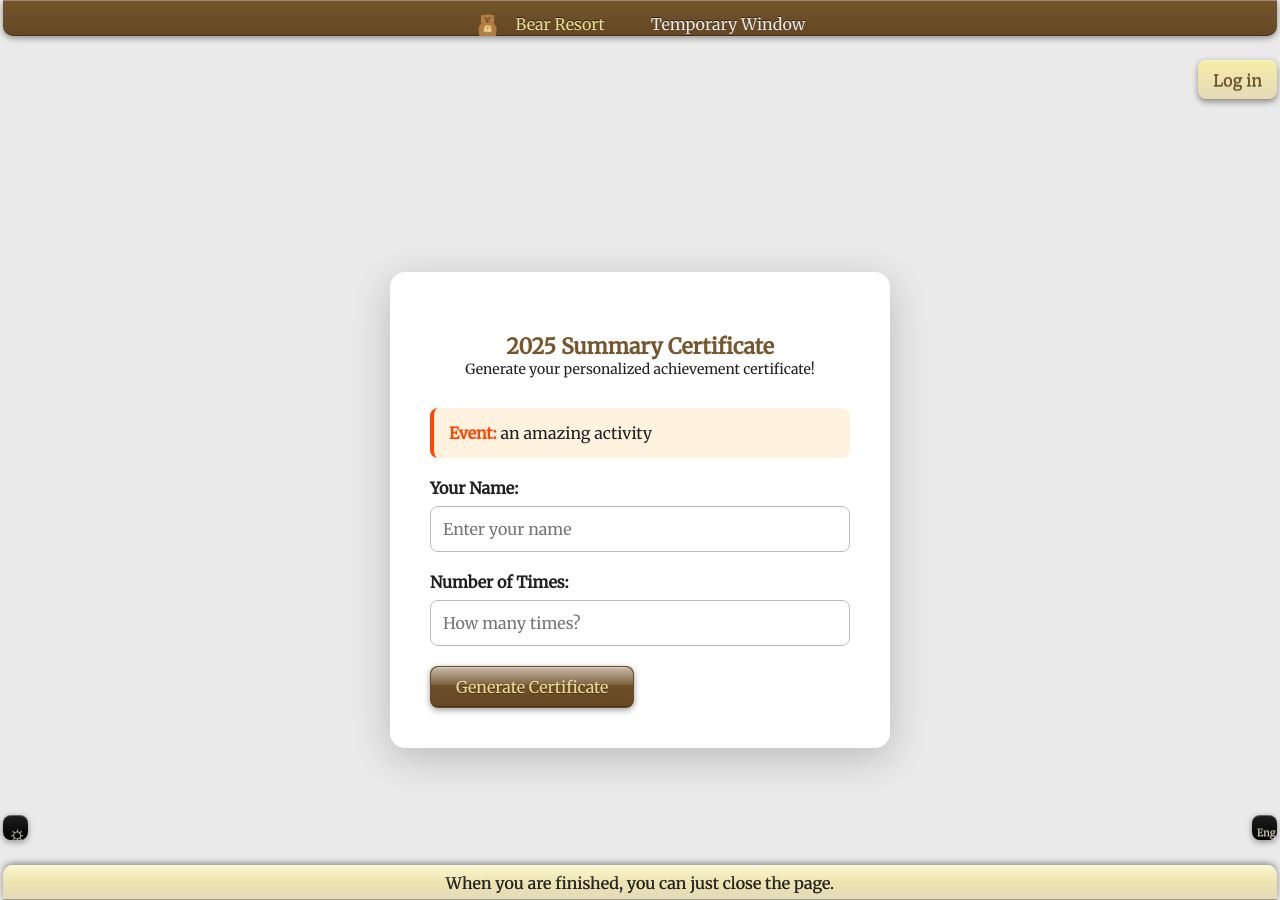
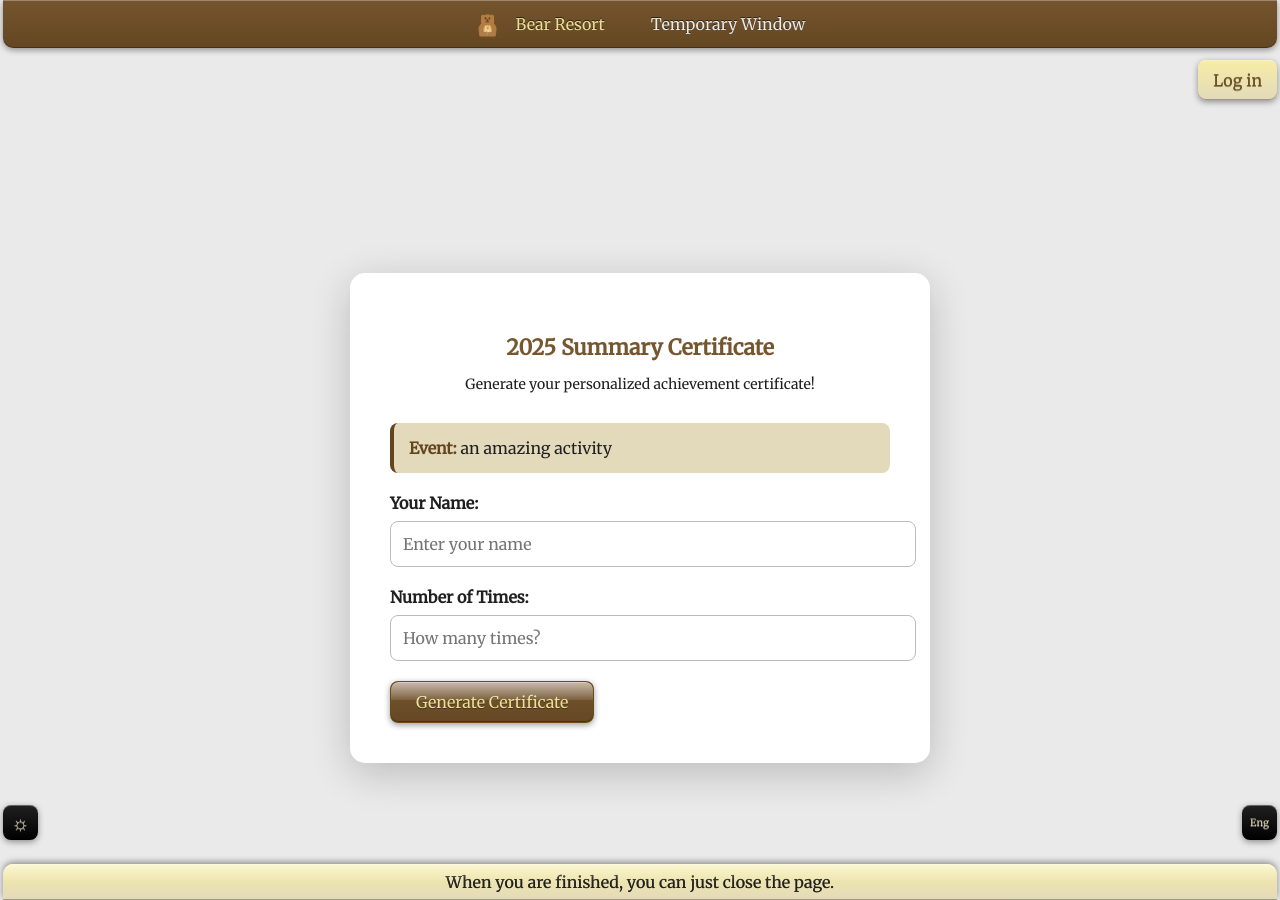
Before and after one commit to Bear-Resort/bear-resort.github.io, a Jekyll site: the page built from certificate-25/index.html, in a window 1280 px wide and 900 px high. Built offline with Jekyll 4.4.1, drawn with Linux system fonts in a browser that asks for light colours.

Commit message:
update with the styling of the page

```diff
--- a/certificate-25/index.html
+++ b/certificate-25/index.html
@@ -3,11 +3,6 @@ title: "2025 Certificate"
 ---
 
 <style>
-    * {
-        margin: 0;
-        padding: 0;
-        box-sizing: border-box;
-    }
 
     .theBody {
         min-height: 100vh;
@@ -15,6 +10,9 @@ title: "2025 Certificate"
         justify-content: center;
         align-items: center;
         padding: 20px;
+        margin: 0;
+        padding: 0;
+        box-sizing: border-box;
     }
 
     .container {
@@ -78,15 +76,15 @@ title: "2025 Certificate"
     }*/
 
     .event-display {
-        background: #fff3e0;
+        background: var(--secondary-light);
         padding: 15px;
         border-radius: 8px;
         margin-bottom: 20px;
-        border-left: 4px solid #ff4500;
+        border-left: 4px solid var(--main-color-light);
     }
 
     .event-display strong {
-        color: #ff4500;
+        color: var(--main-color-light);
     }
 
     /* Modal Styles */
@@ -427,42 +425,6 @@ title: "2025 Certificate"
         line-height: 1.4;
     }
 
-    .download-btn {
-        position: fixed;
-        top: 20px;
-        left: 20px;
-        width: 60px;
-        height: 60px;
-        padding: 0;
-        background: linear-gradient(135deg, #4CAF50 0%, #45a049 100%);
-        color: white;
-        border: none;
-        border-radius: 12px;
-        font-size: 28px;
-        cursor: pointer;
-        transition: all 0.3s;
-        box-shadow: 0 4px 15px rgba(0,0,0,0.3);
-        z-index: 1001;
-        display: flex;
-        align-items: center;
-        justify-content: center;
-    }
-
-    .download-btn:hover {
-        transform: translateY(-3px) scale(1.05);
-        box-shadow: 0 6px 20px rgba(0,0,0,0.4);
-    }
-
-    .download-btn:disabled {
-        opacity: 0.6;
-        cursor: not-allowed;
-        transform: none;
-    }
-
-    .download-btn:active {
-        transform: translateY(-1px) scale(1.02);
-    }
-
     /* Responsive scaling */
     @media (max-height: 850px) {
         .certificate {
```
